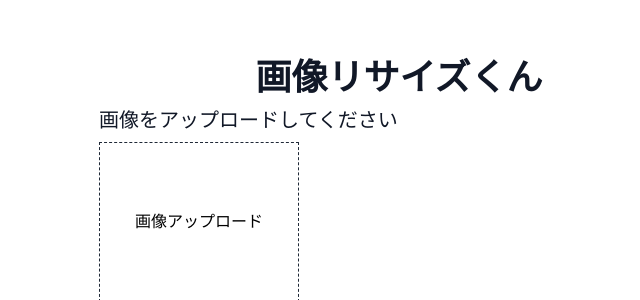
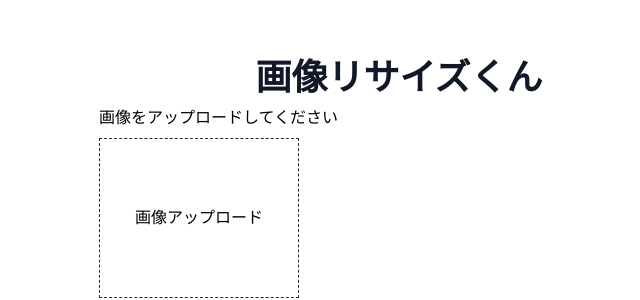
Before and after one commit to Tetsuya-Minase/image-resize-kun, an Angular app: page / in a window 1280 px wide. Shown: the top 300 px of the page, without its empty margins (241-881 px from the left). Built offline with nearby package versions, Linux system fonts and the light colour scheme; what @tailwindcss/typography would draw is missing.

Commit message:
feat: separate components

```diff
--- /dev/null
+++ b/apps/image-resize-kun/src/app/components/image/components/image-upload/image-upload.component.html
@@ -0,0 +1,6 @@
+<p>画像をアップロードしてください</p>
+<label class='flex w-1/3 h-40 mt-2 justify-center items-center border border-gray-800 border-dashed'>
+  画像アップロード
+  <input class='hidden' type='file' accept='image/svg+xml,image/gif,image/jpeg,image/png' multiple
+         (change)='onChangeImage($event)'>
+</label>
--- /dev/null
+++ b/apps/image-resize-kun/src/app/components/image/components/image-upload/image-upload.component.ts
@@ -0,0 +1,24 @@
+import { Component, EventEmitter, Output } from '@angular/core';
+import { ImageService } from '../../image.service';
+import { DisplayImage } from '../../model/DisplayImage';
+
+@Component({
+  selector: 'image-resize-kun-image-upload',
+  templateUrl: 'image-upload.component.html',
+})
+export class ImageUploadComponent {
+  @Output() event = new EventEmitter<DisplayImage[]>();
+
+  constructor(private readonly imageService: ImageService) {}
+
+  public async onChangeImage(event: Event) {
+    const inputElement = event.target as HTMLInputElement;
+    const inputList = await this.imageService.readImagesAsDataURL(
+      inputElement.files
+    );
+    const resizedList = await Promise.all(
+      inputList.map((i) => this.imageService.resizeImage(i))
+    );
+    this.event.emit(this.imageService.margeImageList(inputList, resizedList));
+  }
+}
--- /dev/null
+++ b/apps/image-resize-kun/src/app/components/image/components/resize-image-list/resize-image-list.component.html
@@ -0,0 +1,10 @@
+<div *ngFor='let compareItem of compareList; index as i'>
+  <section>
+    <h1 class='text-gray-900 text-xl font-bold'>変換前画像</h1>
+    <img class='border border-gray-800' [src]='compareItem.inputDataUrl' [alt]='"upload image" + i' />
+  </section>
+  <section class='mt-4'>
+    <h1 class='text-gray-900 text-xl font-bold'>変換後画像</h1>
+    <img class='border border-gray-800' [src]='compareItem.resizedDataUrl' [alt]='"resized image" + i' />
+  </section>
+</div>
--- a/apps/image-resize-kun/src/app/components/image/image.component.html
+++ b/apps/image-resize-kun/src/app/components/image/image.component.html
@@ -1,14 +1,6 @@
 <ng-container *ngIf='compareList.length > 0; else ImageUploadForm'>
-  <div *ngFor='let compareItem of compareList; index as i'>
-    before image
-    <img [src]='compareItem.inputDataUrl' [alt]='"upload image" + i' />
-    <img [src]='compareItem.resizedDataUrl' [alt]='"resized image" + i' />
-  </div>
+  <image-resize-kun-resize-image-list [compareList]='compareList'></image-resize-kun-resize-image-list>
 </ng-container>
 <ng-template #ImageUploadForm>
-  <label class='flex w-1/3 h-40 mt-2 justify-center items-center border border-gray-800 border-dashed'>
-    画像アップロード
-    <input class='hidden' type='file' accept='image/svg+xml,image/gif,image/jpeg,image/png' multiple
-           (change)='onChangeImage($event)'>
-  </label>
+  <image-resize-kun-image-upload (event)='uploadImage($event)'></image-resize-kun-image-upload>
 </ng-template>
--- a/apps/image-resize-kun/src/app/components/image/image.component.ts
+++ b/apps/image-resize-kun/src/app/components/image/image.component.ts
@@ -1,5 +1,4 @@
 import { Component } from '@angular/core';
-import { ImageService } from './image.service';
 import { DisplayImage } from './model/DisplayImage';
 
 @Component({
@@ -9,16 +8,7 @@ import { DisplayImage } from './model/DisplayImage';
 export class ImageComponent {
   public compareList: DisplayImage[] = [];
 
-  constructor(private readonly imageService: ImageService) {}
-
-  public async onChangeImage(event: Event) {
-    const inputElement = event.target as HTMLInputElement;
-    const inputList = await this.imageService.readImagesAsDataURL(
-      inputElement.files
-    );
-    const resizedList = await Promise.all(
-      inputList.map((i) => this.imageService.resizeImage(i))
-    );
-    this.compareList = this.imageService.margeImageList(inputList, resizedList);
+  public uploadImage(uploadedImage: DisplayImage[]) {
+    this.compareList = uploadedImage;
   }
 }
--- a/apps/image-resize-kun/src/app/components/image/image.service.ts
+++ b/apps/image-resize-kun/src/app/components/image/image.service.ts
@@ -56,7 +56,6 @@ export class ImageService {
    * @param readImage read image file
    */
   public async resizeImage(readImage: ReadImage): Promise<ResizedImage> {
-    console.log('resizeImage');
     const canvas = document.createElement('canvas');
     canvas.width = readImage.width * 3;
     canvas.height = readImage.height * 3;
--- a/apps/image-resize-kun/src/app/components/main/main.component.html
+++ b/apps/image-resize-kun/src/app/components/main/main.component.html
@@ -1,8 +1,3 @@
-<main>
-  <section>
-    <p class='text-gray-900 text-xl'>画像をアップロードしてください</p>
-    <div class='w-full'>
-      <image-resize-kun-image></image-resize-kun-image>
-    </div>
-  </section>
+<main class='w-full'>
+  <image-resize-kun-image></image-resize-kun-image>
 </main>
```
Also changed, not shown: apps/image-resize-kun/src/app/components/image/components/resize-image-list/resize-image-list.component.ts (added, +10 -0 lines), apps/image-resize-kun/src/app/components/image/image.module.ts (+7 -1 lines).
